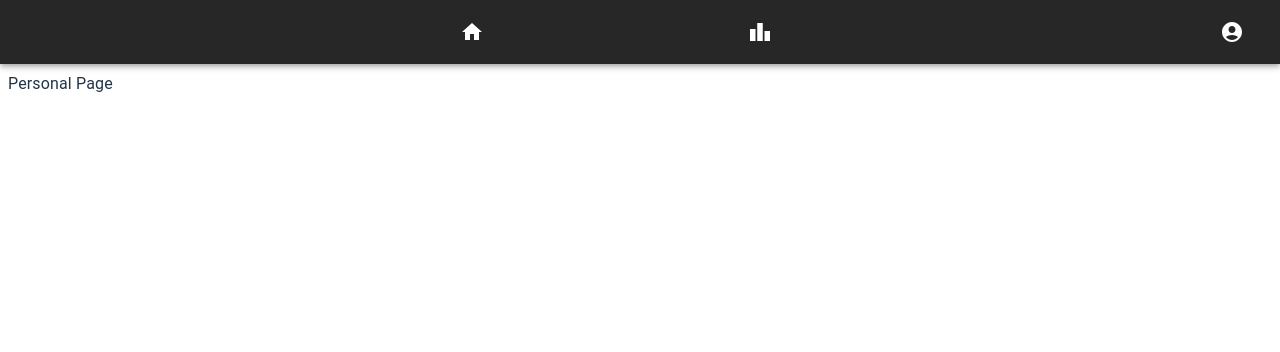
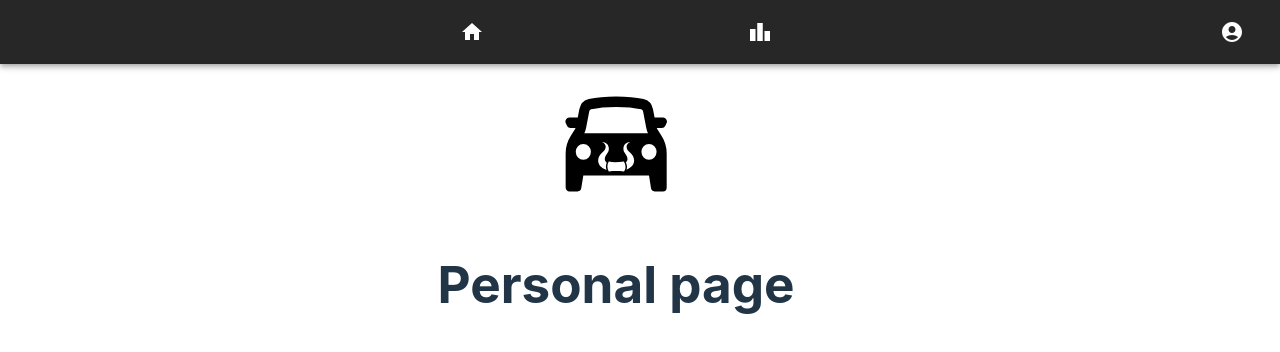
Before and after one commit to Megburns28/caryak.github.io, a React (Vite) app in the folder client/: page /profile in a window 1280 px wide. Shown: the top 352 px of the page. Built offline with nearby package versions, Linux system fonts and the light colour scheme.

Commit message:
Updated personal page look.

```diff
--- /dev/null
+++ b/client/src/pages/profile-page/PersonalPage.css
@@ -0,0 +1,35 @@
+.logo {
+    height: 6em;
+    padding: 1.5em;
+    will-change: filter;
+    transition: filter 300ms;
+}
+.logo:hover {
+    filter: drop-shadow(0 0 2em #646cffaa);
+}
+.logo.react:hover {
+    filter: drop-shadow(0 0 2em #61dafbaa);
+}
+
+@keyframes logo-spin {
+    from {
+        transform: rotate(0deg);
+    }
+    to {
+        transform: rotate(360deg);
+    }
+}
+
+@media (prefers-reduced-motion: no-preference) {
+    a:nth-of-type(2) .logo {
+        animation: logo-spin infinite 20s linear;
+    }
+}
+
+.card {
+    padding: 2em;
+}
+
+.read-the-docs {
+    color: #888;
+}
--- a/client/src/pages/profile-page/PersonalPage.tsx
+++ b/client/src/pages/profile-page/PersonalPage.tsx
@@ -1,8 +1,26 @@
-import { Box, Typography } from '@mui/material';
+import { Box } from '@mui/material';
+import carYakLogo from '/CarYak.svg';
 
 const PersonalPage = () => (
-    <Box sx={{ display: 'flex', flexGrow: 1 }}>
-        <Typography>Personal Page</Typography>
+    <Box sx={{ display: 'flex', flex: 1, justifyContent: 'center' }}>
+        <Box
+            sx={{
+                display: 'flex',
+                flexDirection: 'column',
+                alignItems: 'center',
+            }}
+        >
+            <div>
+                <a
+                    href='http://localhost:5173'
+                    target='_blank'
+                    rel='noreferrer'
+                >
+                    <img src={carYakLogo} className='logo' alt='CarYak logo' />
+                </a>
+            </div>
+            <h1>Personal page</h1>
+        </Box>
     </Box>
 );
 
--- a/client/src/pages/profile-page/ProfilePage.tsx
+++ b/client/src/pages/profile-page/ProfilePage.tsx
@@ -9,6 +9,7 @@ const ProfilePage = () => (
             padding: 1,
             gap: 1,
             alignSelf: 'stretch',
+            alignItems: 'start',
         }}
     >
         <PersonalPage />
```
